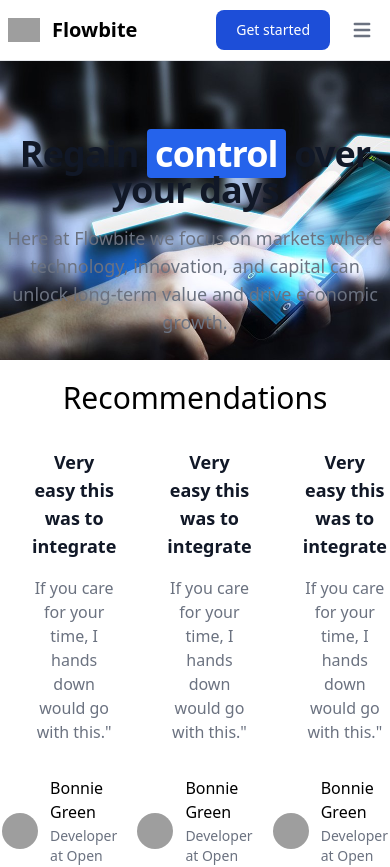
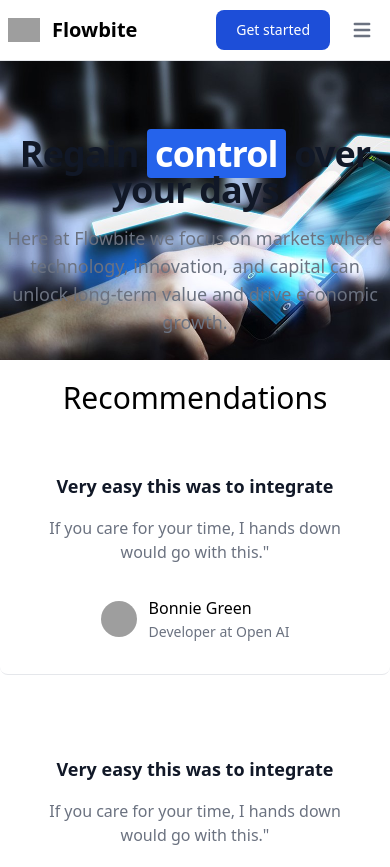
Before and after one commit to Auricdhero/data_sales, a Nuxt app: page /about in a window 390 px wide. Shown: the top 867 px of the page. Built offline with nearby package versions, Linux system fonts and the light colour scheme; grey boxes are pictures that could not be loaded.

Commit message:
fixed about responsiveness

```diff
--- a/pages/about.vue
+++ b/pages/about.vue
@@ -37,8 +37,10 @@
     </div>
     <div class="container mx-auto mt-5">
       <h2 class="text-dark text-center text-3xl">Recommendations</h2>
-      <div class="grid gap-4 grid-cols-3 grid-rows-1">
-        <div class="container">
+      <div
+        class="mt-6 space-y-12 lg:grid lg:grid-cols-3 lg:gap-x-6 lg:space-y-0"
+      >
+        <div class="group relative">
           <figure
             class="
               flex flex-col
@@ -87,7 +89,7 @@
             </figcaption>
           </figure>
         </div>
-        <div class="container">
+        <div class="group relative">
           <figure
             class="
               flex flex-col
@@ -136,7 +138,7 @@
             </figcaption>
           </figure>
         </div>
-        <div class="container">
+        <div class="group relative">
           <figure
             class="
               flex flex-col
@@ -187,7 +189,7 @@
         </div>
       </div>
     </div>
-    <br>
+    <br />
   </div>
 </template>
 <style>
```
